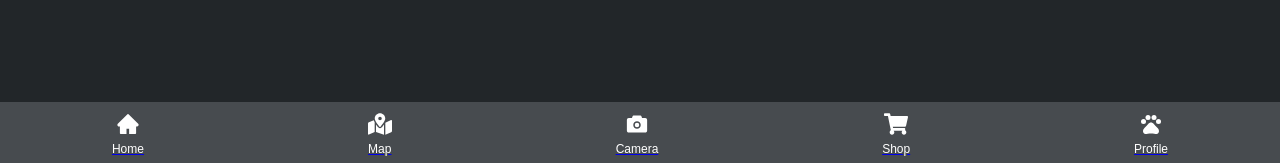
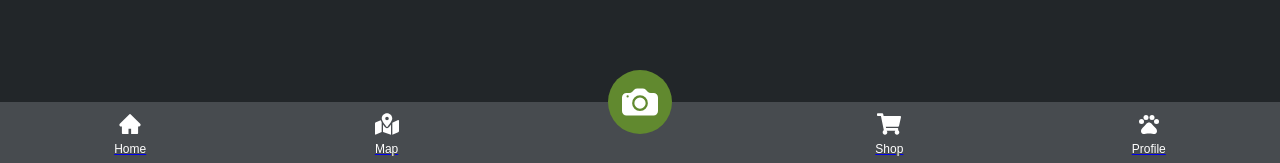
Before and after one commit to freedeebee/zookedexpwa, a React (Create React App) app: page /map in a window 1280 px wide. Shown: the part 634-797 px from the top of the page. Built offline with nearby package versions, Linux system fonts and the light colour scheme.

Commit message:
camera button

```diff
--- a/src/App.tsx
+++ b/src/App.tsx
@@ -3,7 +3,6 @@ import { Route, Routes } from 'react-router-dom';
 import BottomNavigation from './components/BottomNavigation/BottomNavigation';
 import ContentContainer from './components/Containers/ContentContainer';
 import DetailPage from './pages/DetailPage/DetailPage';
-import CameraPage from './pages/CameraPage';
 import Homepage from './pages/Homepage';
 import MapPage from './pages/MapPage';
 
@@ -13,7 +12,6 @@ function App() {
       <Routes>
         <Route path='/' element={<ContentContainer />}>
           <Route path='detail' element={<DetailPage />} />
-          <Route path='camera' element={<CameraPage />} />
           <Route path='' element={<Homepage />} />
           <Route path='map' element={<MapPage />} />
         </Route>
--- a/src/components/BottomNavigation/BottomNavigation.tsx
+++ b/src/components/BottomNavigation/BottomNavigation.tsx
@@ -2,12 +2,15 @@ import BottomNavigationItem from "./BottomNavigationItem/BottomNavigationItem"
 import { BottomNavWrapper } from "./styles"
 import { MdPets } from 'react-icons/md'
 import { FaMapMarkedAlt, FaShoppingCart } from 'react-icons/fa'
-import { AiFillCamera, AiFillHome } from 'react-icons/ai'
+import { AiFillHome } from 'react-icons/ai'
+import CameraButton from "../CameraButton/CameraButton"
+import { Spacer } from "../Containers/Spacer"
 
 
 function BottomNavigation() {
     return (
         <BottomNavWrapper>
+            <CameraButton />
             <BottomNavigationItem
                 label="Home"
                 icon={<AiFillHome />}
@@ -16,10 +19,7 @@ function BottomNavigation() {
                 label="Map"
                 icon={<FaMapMarkedAlt />}
                 link="/map" />
-            <BottomNavigationItem
-                label="Camera"
-                icon={<AiFillCamera/>}
-                link="/camera"/>
+            <Spacer />
             <BottomNavigationItem
                 label="Shop"
                 icon={<FaShoppingCart />}
--- a/src/pages/CameraPage.tsx
+++ b/src/components/CameraButton/CameraButton.tsx
@@ -1,9 +1,8 @@
-import axios from 'axios';
-import React, { FormEvent, useState } from 'react';
-import { Link } from 'react-router-dom';
+import axios from "axios";
+import { StyledCameraButton } from "./styles";
+import { BsCameraFill } from 'react-icons/bs'
 
-function CameraPage() {
-
+function CameraButton() {
     const handleFileChange = (e: React.ChangeEvent<HTMLInputElement>): void => {
         // @ts-ignore
         const file = e.target.files[0];
@@ -25,7 +24,8 @@ function CameraPage() {
     };
 
     return (
-        <form>
+        <StyledCameraButton>
+            <BsCameraFill />
             <input
                 accept="image/*"
                 id="icon-button-file"
@@ -33,7 +33,8 @@ function CameraPage() {
                 capture="environment"
                 onChange={(e) => handleFileChange(e)}
             />
-        </form>
+        </StyledCameraButton>
     );
 }
-export default CameraPage;
+
+export default CameraButton
--- /dev/null
+++ b/src/components/CameraButton/styles.ts
@@ -0,0 +1,23 @@
+import styled from "styled-components";
+
+export const StyledCameraButton = styled.label`
+    position: absolute;
+    bottom: 32px;
+    left: calc(50% - 32px);
+    height: 64px;
+    width: 64px;
+    background: ${({theme}) => theme.colors.primary};
+    display: flex;
+    justify-content: center;
+    align-items: center;
+    border-radius: 50%;
+    font-size: 36px;
+
+    input[type="file"] {
+        display: none;
+    }
+`
+
+export const HiddenFileInput = styled.input`
+
+`
--- /dev/null
+++ b/src/components/Containers/Spacer.tsx
@@ -0,0 +1,8 @@
+import styled from "styled-components";
+
+export const Spacer = styled.div<{
+    width?: string
+}>`
+    display: block;
+    width: ${props => props.width || '32px'};
+`
```
